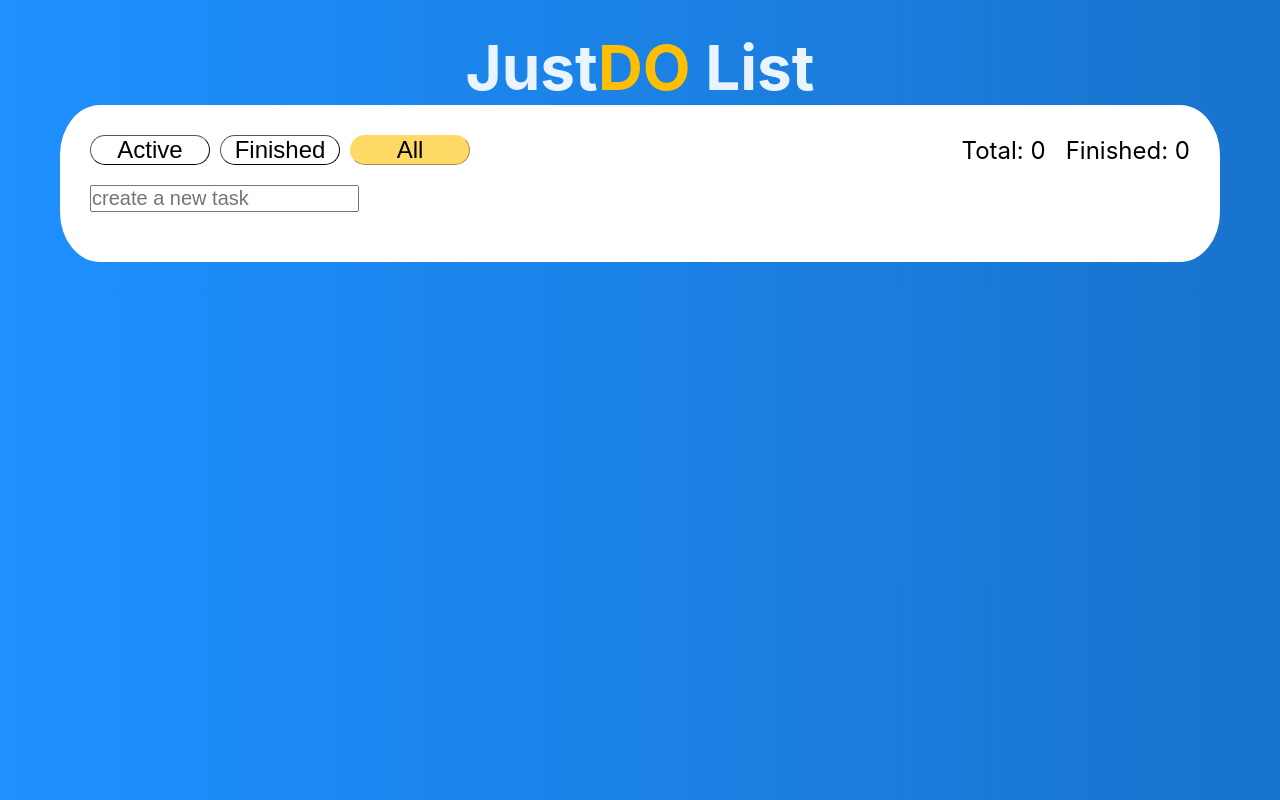
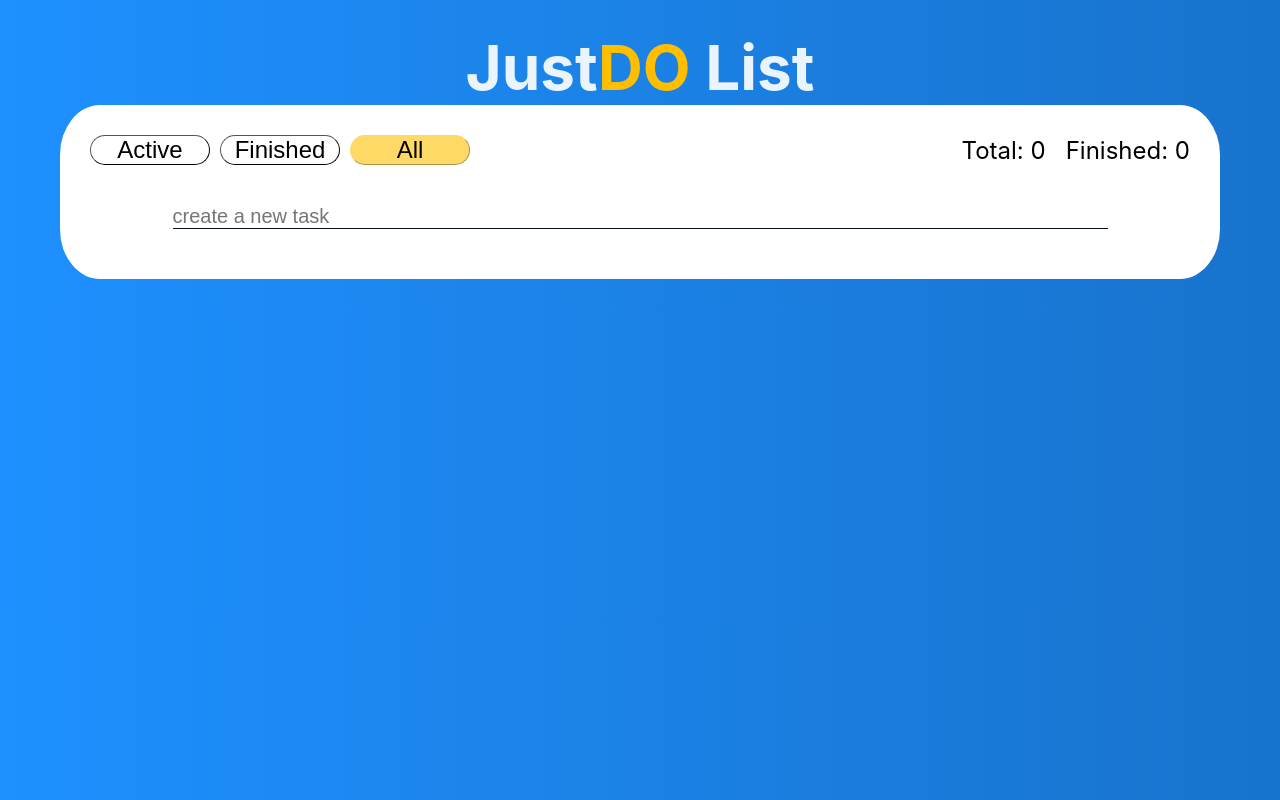
Before and after one commit to A1exeYakovlev/JustDo-list, a React (Create React App) app: page / in a window 1280 px wide. Built offline with nearby package versions, Linux system fonts and the light colour scheme.

Commit message:
Feat: edit styles of the task input and task list

```diff
--- a/src/components/TaskInput.js
+++ b/src/components/TaskInput.js
@@ -14,9 +14,9 @@ export default function TaskInput({ newTask, onNewTask, setTaskList }) {
 
     return (
         <form className="app__task-input-form" onSubmit={handleSubmit}>
-            <label htmlFor="newTask"></label>
+            <label className="visuallyhidden" htmlFor="newTask">create a new task</label>
             <input
-                className="task-fz"
+                className="app__task-input task-fz"
                 id="newTask"
                 type="text"
                 value={newTask}
--- a/src/index.css
+++ b/src/index.css
@@ -99,18 +99,40 @@ body {
 }
 
 .app__task-input-form {
-  margin-top: 2rem;
+  margin-top: 4rem;
+}
+
+.app__task-input {
+  width: 85%;
+  margin: 0 auto;
+  display: block;
+  border: none;
+  outline: none;
+  border-bottom: 0.1rem var(--dark-text) solid;
 }
 
 .app__tasklist {
   margin-top: 2rem;
+  padding: 0 7%;
 }
 
 .tasklist__row {
   display: flex;
+  align-items: baseline;
   gap: 1rem;
 }
 
 .task-fz {
   font-size: 2rem;
 }
+
+.visuallyhidden {
+  border: 0;
+  clip: rect(0 0 0 0);
+  height: 1px;
+  margin: -1px;
+  overflow: hidden;
+  padding: 0;
+  position: absolute;
+  width: 1px;
+}
```
